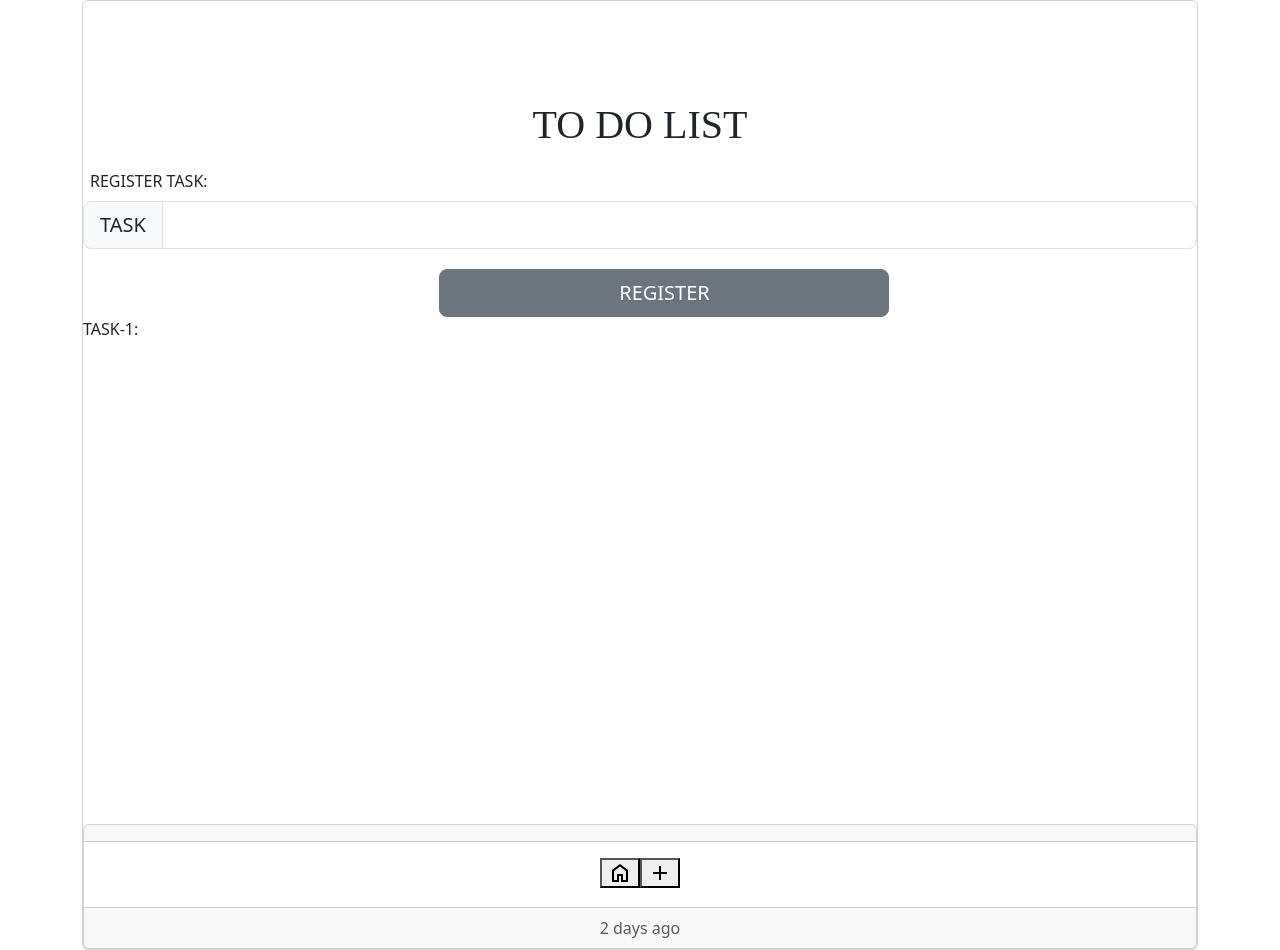
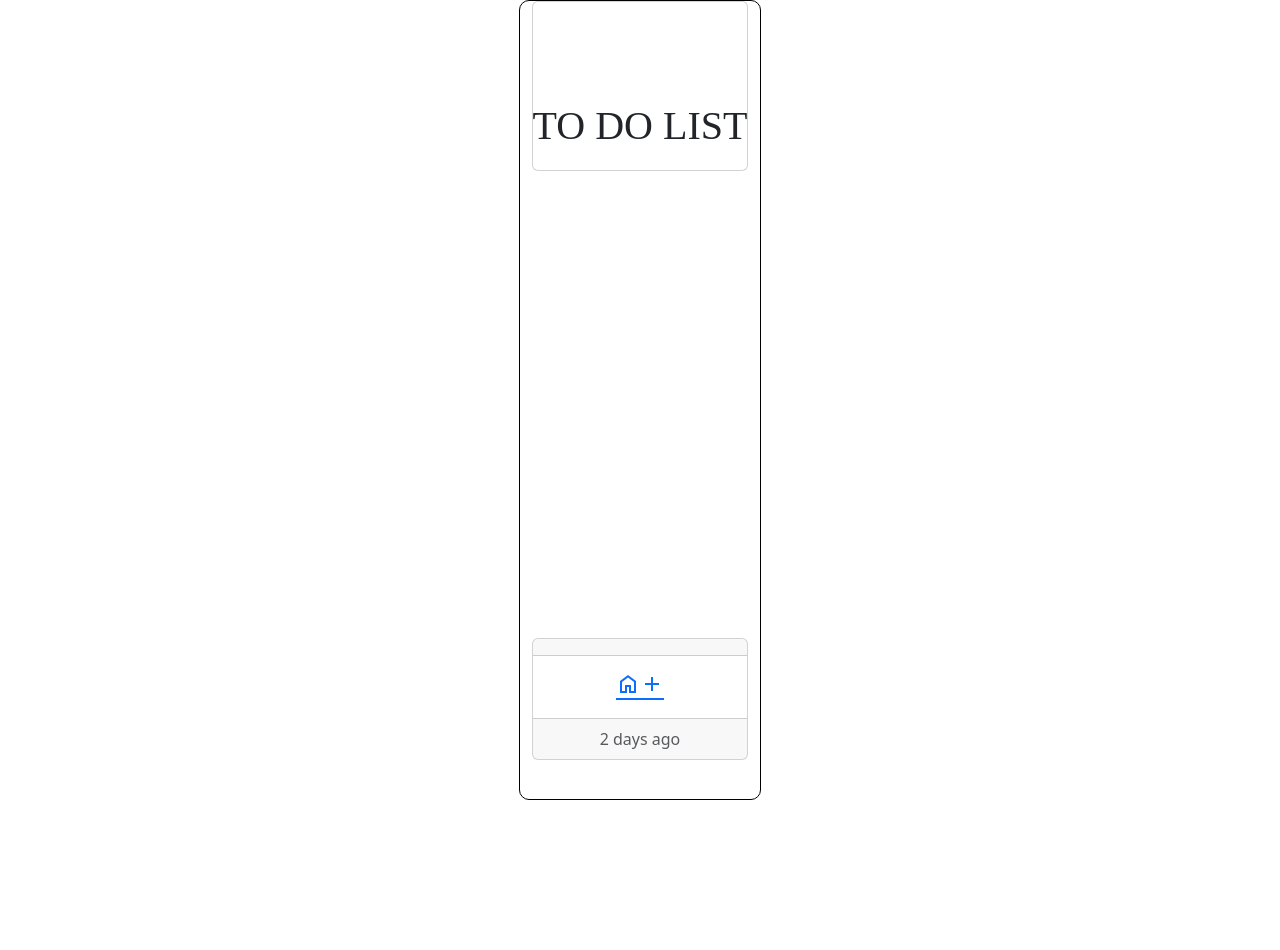
Before and after one commit to fabioesilveira/TO-DO_APP, a React (Vite) app: page / in a window 1280 px wide. After the commit the page ends 800 px from the top, so only its background shows below. Built offline with nearby package versions, Linux system fonts and the light colour scheme; a web font is replaced by a local one.

Commit message:
AddedCode

```diff
--- a/src/App.jsx
+++ b/src/App.jsx
@@ -1,7 +1,7 @@
 import { Route, Routes } from "react-router-dom";
 import Home from "./pages/Home";
 import Tasks from "./pages/Tasks";
-import EditTasks from "./pages/EditTasks";
+import Register from "./pages/Register";
 
 function App() {
   return (
@@ -9,7 +9,7 @@ function App() {
     <Routes>
       <Route index element={< Home/>}/>
       <Route path="tasks" element={< Tasks />}/>
-      <Route path="editTasks" element={< EditTasks />}/>
+      <Route path="register" element={< Register />}/>
     </Routes>
     </>
   )
--- /dev/null
+++ b/src/Context/Context.jsx
@@ -0,0 +1,5 @@
+import { createContext } from "react";
+
+const Context = createContext({});
+
+export default Context;
--- /dev/null
+++ b/src/Context/Provider.jsx
@@ -0,0 +1,22 @@
+import Context from './Context';
+import { useState } from "react";
+
+function Provider({ children }) {
+    const [inputAdded, setInputAdded] = useState([]);
+
+
+    const contextValue = {
+      inputAdded,
+      setInputAdded
+    };
+
+
+    return (
+        <Context.Provider value={contextValue}>
+            {children}
+        </Context.Provider>
+    )
+}
+
+
+export default Provider;
--- /dev/null
+++ b/src/components/NavFooter.jsx
@@ -0,0 +1,25 @@
+import Card from 'react-bootstrap/Card';
+import { Link } from 'react-router-dom';
+
+
+function NavFooter() {
+    return (
+        <>
+        <Card className="text-center footer-home">
+                            <Card.Header></Card.Header>
+                            <Card.Body>
+                                <Link to="/"  class="material-symbols-outlined">
+                                    home
+                                </Link>
+                                <Link to="/register" class="material-symbols-outlined">
+                                    add
+                                </Link>
+
+                            </Card.Body>
+                            <Card.Footer className="text-muted">2 days ago</Card.Footer>
+                        </Card>
+        </>
+    )
+}
+
+export default NavFooter;
--- a/src/index.css
+++ b/src/index.css
@@ -1,3 +1,12 @@
+body {
+  background-color: #ad1d1d;
+  display: flex;
+  flex-direction: column;
+  min-height: 100vh;
+  align-items: center;
+  justify-content: center;
+}
+
 .h1-home{
   text-align: center;
   margin-top: 100px;
@@ -20,3 +29,11 @@
 .footer-home{
   margin-top: 467px;
 }
+
+.my-container{
+  height: 800px;
+  width: 450px;
+
+  border: 1px solid black;
+  border-radius: 10px;
+}
--- a/src/main.jsx
+++ b/src/main.jsx
@@ -4,9 +4,12 @@ import App from './App.jsx'
 import './index.css'
 import { BrowserRouter } from 'react-router-dom'
 import 'bootstrap/dist/css/bootstrap.min.css';
+import Provider from './Context/provider.jsx'
 
 ReactDOM.createRoot(document.getElementById('root')).render(
   <BrowserRouter>
-    <App />
+    <Provider>
+      <App />
+    </Provider>
   </BrowserRouter>,
 )
--- a/src/pages/Home.jsx
+++ b/src/pages/Home.jsx
@@ -1,67 +1,27 @@
-import Form from 'react-bootstrap/Form';
-import InputGroup from 'react-bootstrap/InputGroup';
-import Button from 'react-bootstrap/Button';
 import Container from 'react-bootstrap/Container';
 import Card from 'react-bootstrap/Card';
-import { useState } from 'react';
+import { useContext, useState } from 'react';
+import Context from '../Context/Context';
+import NavFooter from '../components/NavFooter';
 
 
 function Home() {
 
-    const [inputValue, setInputValue] = useState("");
+    const { inputAdded } = useContext(Context)
 
-    const handleInput = (event) => {
-        const value = event.target.value;
-        setInputValue(value);
-      };
     return (
-        <>
-            <div>
-                <Container>
-                    <Card>
-                        <h1 className='h1-home'>TO DO LIST</h1>
-                        <Form.Label className='register-task-home' htmlFor="basic-url">REGISTER TASK:</Form.Label>
-                        <InputGroup className='input-size' size="lg">
-                            <InputGroup.Text id="inputGroup-sizing-lg">TASK</InputGroup.Text>
-                            <Form.Control
-                                aria-label="Large"
-                                type="text"
-                                value={inputValue}
-                                onChange={handleInput}
+
+            <Container className='my-container'>
+                <Card>
+                    <h1 className='h1-home'>TO DO LIST</h1>
+                    {inputAdded.map((element) => (
+                        <h4>{element}</h4>
+                    ))}
 
 
-                            />
-                        </InputGroup>
-                        <Button className='btn-home' variant="secondary" size="lg">
-                            REGISTER
-                        </Button>
-
-                        <p>TASK-1: {inputValue}</p>
-
-                        <Card className="text-center footer-home">
-                            <Card.Header></Card.Header>
-                            <Card.Body>
-                                <button class="material-symbols-outlined">
-                                    home
-                                </button>
-                                <button class="material-symbols-outlined">
-                                    add
-                                </button>
-
-                            </Card.Body>
-                            <Card.Footer className="text-muted">2 days ago</Card.Footer>
-                        </Card>
-                    </Card>
-
-
-                </Container>
-
-            </div>
-
-
-
-
-        </>
+                </Card>
+                <NavFooter />
+            </Container>
 
     )
 }
--- /dev/null
+++ b/src/pages/Register.jsx
@@ -0,0 +1,59 @@
+import Form from 'react-bootstrap/Form';
+import InputGroup from 'react-bootstrap/InputGroup';
+import Button from 'react-bootstrap/Button';
+import Container from 'react-bootstrap/Container';
+import Card from 'react-bootstrap/Card';
+import { useContext, useState } from 'react';
+import Context from '../Context/Context';
+import NavFooter from '../components/NavFooter';
+
+function Register() {
+    const [inputValue, setInputValue] = useState("");
+    const {inputAdded, setInputAdded} = useContext(Context)
+
+    const handleInput = (event) => {
+        const value = event.target.value;
+        setInputValue(value);
+      };
+
+    const handleClick = () => {
+        const tasks = [...inputAdded, inputValue]
+        setInputAdded(tasks)
+        console.log(tasks)
+    }
+    return(
+        <>
+        <div>
+                <Container>
+                    <Card>
+                        <h1 className='h1-home'>TO DO LIST</h1>
+                        <Form.Label className='register-task-home' htmlFor="basic-url">REGISTER TASK:</Form.Label>
+                        <InputGroup className='input-size' size="lg">
+                            <InputGroup.Text id="inputGroup-sizing-lg">TASK</InputGroup.Text>
+                            <Form.Control
+                                aria-label="Large"
+                                type="text"
+                                value={inputValue}
+                                onChange={handleInput}
+
+
+                            />
+                        </InputGroup>
+                        <Button onClick={handleClick} className='btn-home' variant="secondary" size="lg">
+                            REGISTER
+                        </Button>
+
+
+                        < NavFooter />
+                    </Card>
+
+
+                </Container>
+
+            </div>
+
+        </>
+    )
+}
+
+export default Register;
```
Also changed, not shown: src/pages/EditTasks.jsx (deleted, +0 -10 lines).
